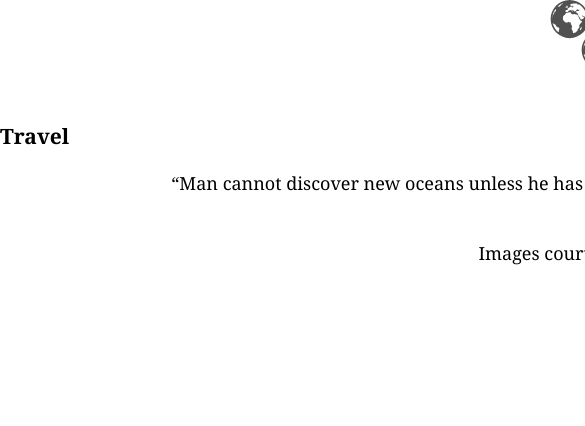
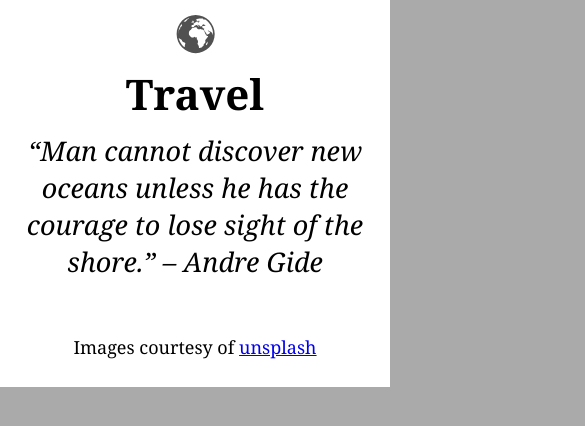
Before and after one commit to malcolmross19/image-gallery, a website: page index.html in a window 390 px wide. Shown: the top 426 px of the page, 585 px wide, since content can reach past the window. Drawn offline with nearby package versions, Linux system fonts and the light colour scheme; files that its build step writes are made by us from their sources; no server answers.

Commit message:
Added media queries

```diff
--- a/scss/base/_base.scss
+++ b/scss/base/_base.scss
@@ -1,14 +1,33 @@
 // Base Styles
 
-html {
-  background-color: $primary-color;
+body {
+  background-color: $neutral-color;
   font-family: $font-stack;
   font-size: 18px;
   height: 100%;
+  margin-top: 0;
+  @extend %center-element;
+
+  @include responsive(small){
+    margin-bottom: 0;
+  }
+
+  @include responsive(xlarge){
+    margin-bottom: 0;
+  }
 }
 
-body {
-  max-width: 1200px;
-  margin-top: 0;
-  @extend %center-element;
+
+#container {
+  width: 1200px;
+  background-color: $primary-color;
+  top: 0;
+
+  @include responsive(small){
+    width: 100%;
+  }
+
+  @include responsive(large){
+    max-width: 1200px;
+  }
 }
--- a/scss/content/_content.scss
+++ b/scss/content/_content.scss
@@ -1,53 +1,153 @@
 // Content Styles
 
 #banner {
+  font-size: 2em;
+  text-align: center;
+  margin-top: 0;
 
+  h1 {
+    margin-top: 0;
+  }
 }
 
 #globe {
-  width: 100px;
-  height: 100px;
-  background: url('/images/globe.svg') no-repeat center;
+  width: 50px;
+  height: auto;
+  padding-top: 15px;
+  margin-bottom: 0;
   @extend %center-element;
+}
+
+.rotate {
+  animation: rotate 8s linear infinite;
+  transform-origin: 50% 50%;
 }
 
 #quote {
   text-align: center;
+  font-style: italic;
+  font-weight: lighter;
+
+  @include responsive(small){
+    width: 95%;
+    margin-left: auto;
+    margin-right: auto;
+  }
 }
 
 #gallery {
   display: flex;
   flex-wrap: wrap;
+
+  @include responsive(small){
+    width: 100%;
+  }
+
+  @include responsive(medium){
+    margin-left: auto;
+    margin-right: auto;
+  }
 }
 
 .overlay {
-  width: 100%;
-  height: 100px;
-  display: none;
+  width: 300px;
+  height: 80px;
+  flex-wrap: wrap;
   position:absolute;
   background-color:black;
-  opacity:0.75;
-  color: white;
+  opacity:0;
+  margin-left: auto;
+  margin-right: auto;
+  bottom: 0;
+  right: 0;
+  left: 0;
+
+  .user, .likes {
+    display: flex;
+    flex-wrap: wrap;
+    width: 300px;
+    height: 40px;
+
+    p {
+      display: inline-block;
+      margin: 10px 0 5px 5px;
+      color: white;
+    }
+
+    img {
+      display: inline-block;
+      width: 20px;
+      height: 20px;
+      margin-left: 10px;
+      margin-right: 5px;
+      margin-top: 10px;
+    }
+  }
+
+  @include responsive(large){
+    margin-right: 0;
+  }
 }
 
 .picture {
   display: inline-block;
   width: 300px;
-  height: auto;
+  height: 250px;
   float: left;
   margin: 20px auto;
   padding-left: 0.5em;
   position: relative;
+  overflow: hidden;
 
   img {
     display: block;
     margin: 0 auto;
     width: 300px;
     height: 250px;
-
   }
 
-  :hover .overlay {
-    display:inline-block;
+  &:hover .overlay {
+    background-color:black;
+    opacity: .85;
+    animation: slideIn .25s ease-in 1;
+  }
+
+  @include responsive(xsmall){
+    width: 100%;
+    padding-left: 0;
+  }
+
+  @include responsive(small){
+    width: 100%;
+    padding-left: 0;
+  }
+
+  @include responsive(medium){
+    width: 50%;
+    height: 50%;
+  }
+
+  @include responsive(large){
+    width: 300px;
+    height: 250px;
+    padding-left: 0.5em;
   }
 }
+
+#travelHeader {
+  margin-bottom: 10px;
+}
+
+#quote {
+  font-size: .75em;
+  margin-top: 0;
+}
+
+@keyframes slideIn {
+  0% {transform: translateY(25px);}
+  100% {transform: translateY(0);}
+}
+
+@keyframes rotate {
+  100% {transform: rotate(1turn);}
+}
--- a/scss/layout/_layout.scss
+++ b/scss/layout/_layout.scss
@@ -12,4 +12,14 @@ footer {
   text-align: center;
   padding-top: 10px;
   padding-bottom: 10px;
+  background-color: $primary-color;
+  @extend %center-element;
+
+  @include responsive(small){
+    width: 100%;
+  }
+
+  @include responsive(xlarge){
+    width: 1200px;
+  }
 }
--- a/scss/utils/_mixins.scss
+++ b/scss/utils/_mixins.scss
@@ -1,8 +1,11 @@
 // Mixins
 
 @mixin responsive($size) {
-  @if $size == small {
-    @media (min-width: 300px) { @content; }
+  @if $size == xsmall {
+    @media (max-width: 300px) { @content; }
+  }
+  @else if $size == small {
+    @media (min-width: 301px) { @content; }
   }
   @else if $size == medium {
     @media (min-width: 600px) { @content; }
@@ -10,4 +13,7 @@
   @else if $size == large {
     @media (min-width: 800px) { @content; }
   }
+  @else if $size == xlarge {
+    @media (min-width: 1200px) { @content; }
+  }
 }
--- a/scss/utils/_vars.scss
+++ b/scss/utils/_vars.scss
@@ -1,4 +1,5 @@
 // Variables
 
 $primary-color: white;
+$neutral-color: #aaaaaa;
 $font-stack: "Futura PT", Georgia, serif;
```
